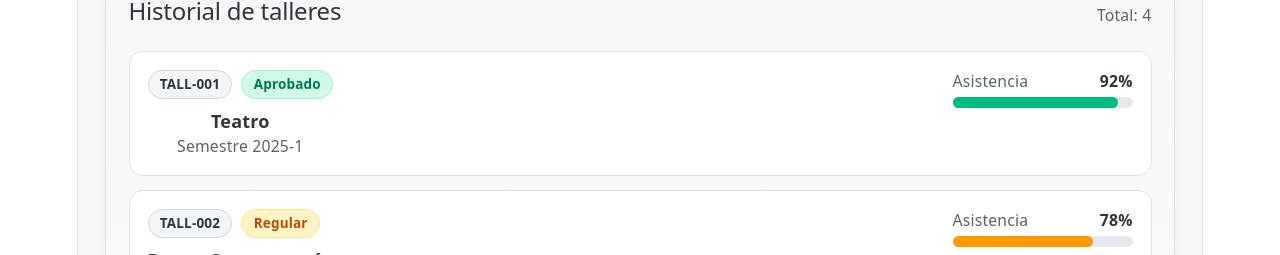
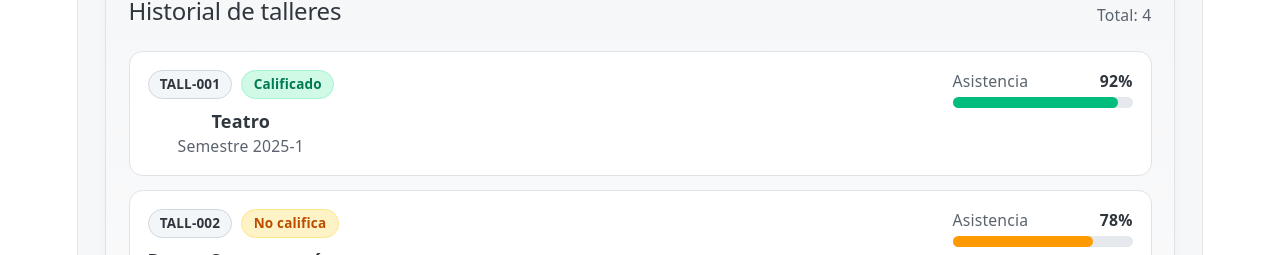
Before and after one commit to cosmicow-lvc/degu, a React (Vite) app in the folder Frontend/: page /perfil in a window 1280 px wide. Shown: the part 697-952 px from the top of the page. Built offline with nearby package versions, Linux system fonts and the light colour scheme.

Commit message:
califica, no califica

```diff
--- a/Frontend/src/pages/Perfil.tsx
+++ b/Frontend/src/pages/Perfil.tsx
@@ -7,7 +7,7 @@ interface TallerHistorico {
   nombre: string
   semestre: string
   asistencia: number
-  estado: "Aprobado" | "Regular" | "Bajo"
+  estado: "Calificado" | "No califica"
 }
 
 const estudiante = {
@@ -22,10 +22,10 @@ const estudiante = {
 }
 
 const historialTalleres: TallerHistorico[] = [
-  { id: 1, codigo: "TALL-001", nombre: "Teatro", semestre: "2025-1", asistencia: 92, estado: "Aprobado" },
-  { id: 2, codigo: "TALL-002", nombre: "Danza Contemporánea", semestre: "2025-2", asistencia: 78, estado: "Regular" },
-  { id: 3, codigo: "TALL-003", nombre: "Pintura", semestre: "2024-2", asistencia: 61, estado: "Regular" },
-  { id: 4, codigo: "TALL-004", nombre: "Música Andina", semestre: "2024-1", asistencia: 95, estado: "Aprobado" },
+  { id: 1, codigo: "TALL-001", nombre: "Teatro", semestre: "2025-1", asistencia: 92, estado: "Calificado" },
+  { id: 2, codigo: "TALL-002", nombre: "Danza Contemporánea", semestre: "2025-2", asistencia: 78, estado: "No califica" },
+  { id: 3, codigo: "TALL-003", nombre: "Pintura", semestre: "2024-2", asistencia: 61, estado: "No califica" },
+  { id: 4, codigo: "TALL-004", nombre: "Música Andina", semestre: "2024-1", asistencia: 95, estado: "Calificado" },
 ]
 
 function colorAsistencia(asistencia: number): string {
@@ -35,8 +35,8 @@ function colorAsistencia(asistencia: number): string {
 }
 
 function colorEstado(estado: TallerHistorico["estado"]): string {
-  if (estado === "Aprobado") return "bg-emerald-100 text-emerald-700 border border-emerald-200"
-  if (estado === "Regular") return "bg-amber-100 text-amber-700 border border-amber-200"
+  if (estado === "Calificado") return "bg-emerald-100 text-emerald-700 border border-emerald-200"
+  if (estado === "No califica") return "bg-amber-100 text-amber-700 border border-amber-200"
   return "bg-rose-100 text-rose-700 border border-rose-200"
 }
 
```
